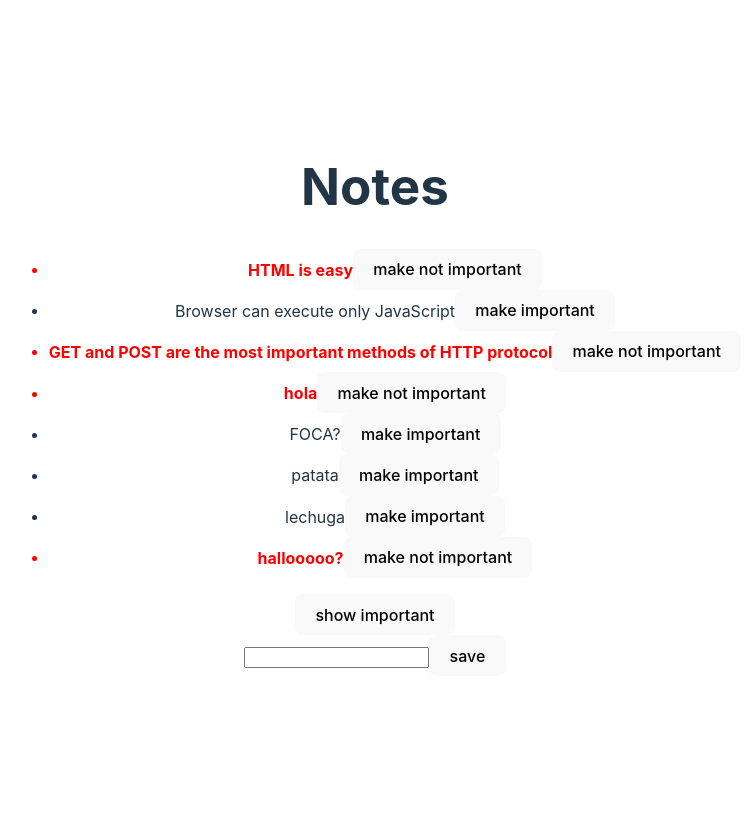
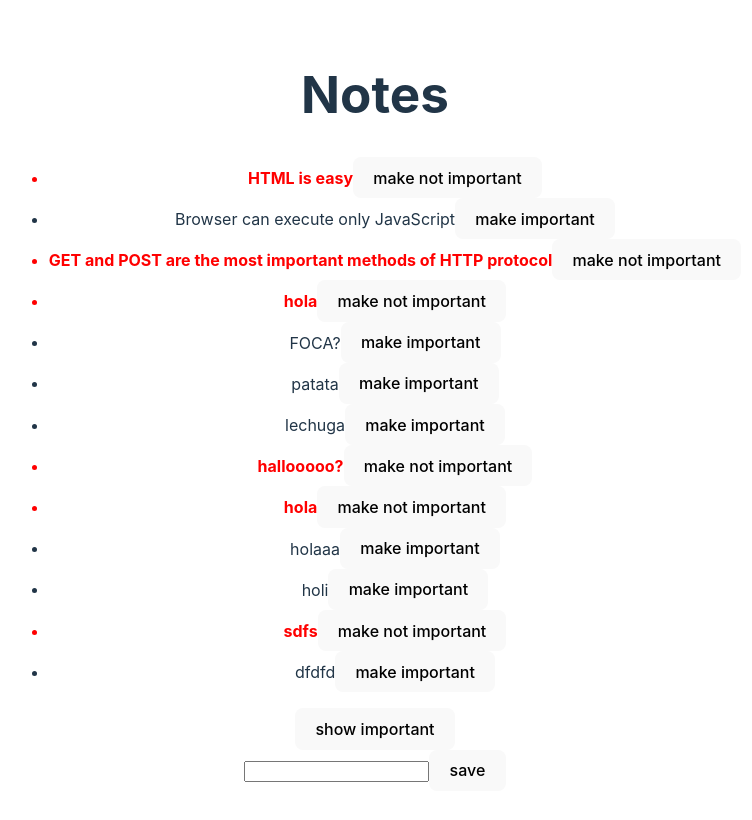
Before and after one commit to wangsamu/Full_Stack_Open_inClass, a React (Vite) app in the folder part2/: page / in a window 1280 px wide. Shown: the top 820 px of the page, without its empty margins (265-1017 px from the left). Built offline with nearby package versions, Linux system fonts and the light colour scheme; data requests are answered from the project's data file.

Commit message:
Restored generate new id function to avoid react missing key property error

```diff
--- a/part2/db.json
+++ b/part2/db.json
@@ -39,6 +39,31 @@
       "content": "hallooooo?",
       "important": true,
       "id": 8
+    },
+    {
+      "content": "hola",
+      "important": true,
+      "id": 9
+    },
+    {
+      "content": "holaaa",
+      "important": false,
+      "id": 10
+    },
+    {
+      "id": 11,
+      "content": "holi",
+      "important": false
+    },
+    {
+      "id": 12,
+      "content": "sdfs",
+      "important": true
+    },
+    {
+      "id": 13,
+      "content": "dfdfd",
+      "important": false
     }
   ]
 }
--- a/part2/src/App.tsx
+++ b/part2/src/App.tsx
@@ -16,7 +16,7 @@ import Note from './Note';
 // }
 
 export interface NoteInterface {
-  id?: number;
+  id: number;
   content: string;
   important: boolean;
 }
@@ -35,9 +35,9 @@ const App: FunctionComponent = () => {
 
   const addNote = (event: SyntheticEvent) => {
     event.preventDefault();
-    // const newId = Math.max(...notes.map((note) => note.id)) + 1;
+    const newId = Math.max(...notes.map((note) => note.id)) + 1;
     const newNote = {
-      // id: newId,
+      id: newId,
       content: inputValue,
       important: Math.random() < 0.5,
     };
@@ -57,7 +57,7 @@ const App: FunctionComponent = () => {
 
   const toggleShowAll = () => setShowAll(!showAll);
 
-  const toggleImportance = (id: number | undefined) => {
+  const toggleImportance = (id: number) => {
     setNotes(
       [...notes].map((note) =>
         note.id === id ? { ...note, important: !note.important } : note
--- a/part2/src/Note.tsx
+++ b/part2/src/Note.tsx
@@ -3,7 +3,7 @@ import { NoteInterface } from './App';
 
 interface NoteProps {
   note: NoteInterface;
-  toggleImportance: (params: number | undefined) => void;
+  toggleImportance: (params: number) => void;
 }
 const Note: React.FC<NoteProps> = ({ note, toggleImportance }) => {
   const { id, content, important } = note;
@@ -11,7 +11,7 @@ const Note: React.FC<NoteProps> = ({ note, toggleImportance }) => {
 
   return (
     <div>
-      <li key={id} className={important ? 'important' : ''}>
+      <li className={important ? 'important' : ''}>
         {content}
         <button onClick={() => toggleImportance(id)}>{label}</button>
       </li>
```
